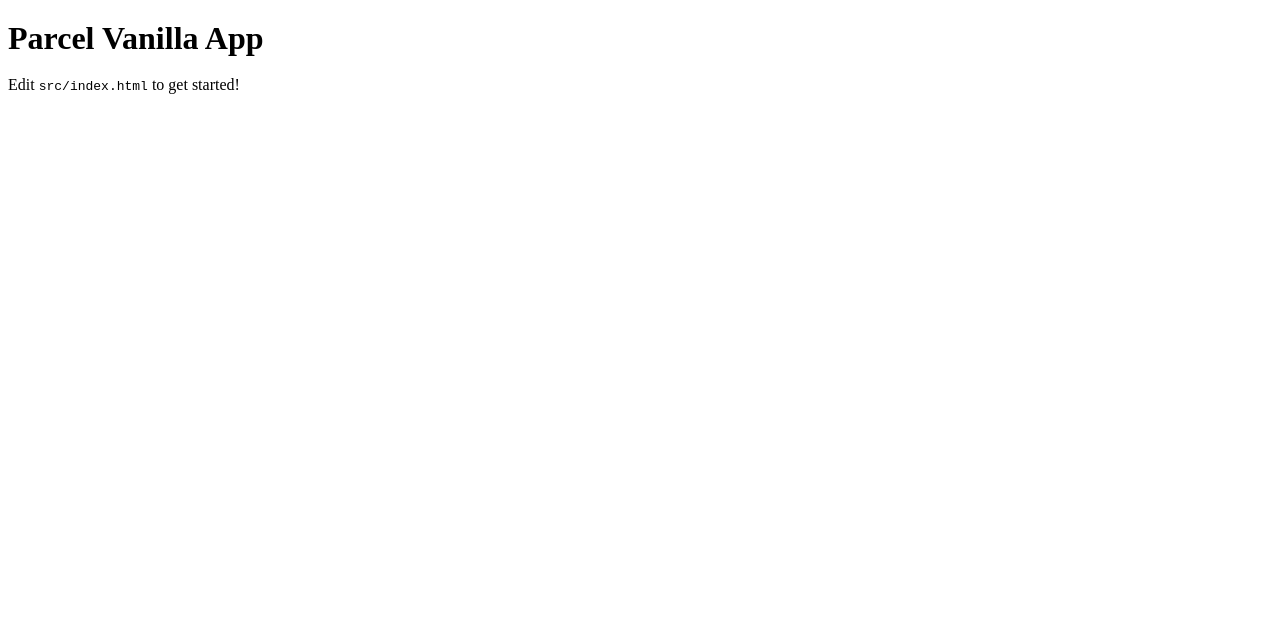
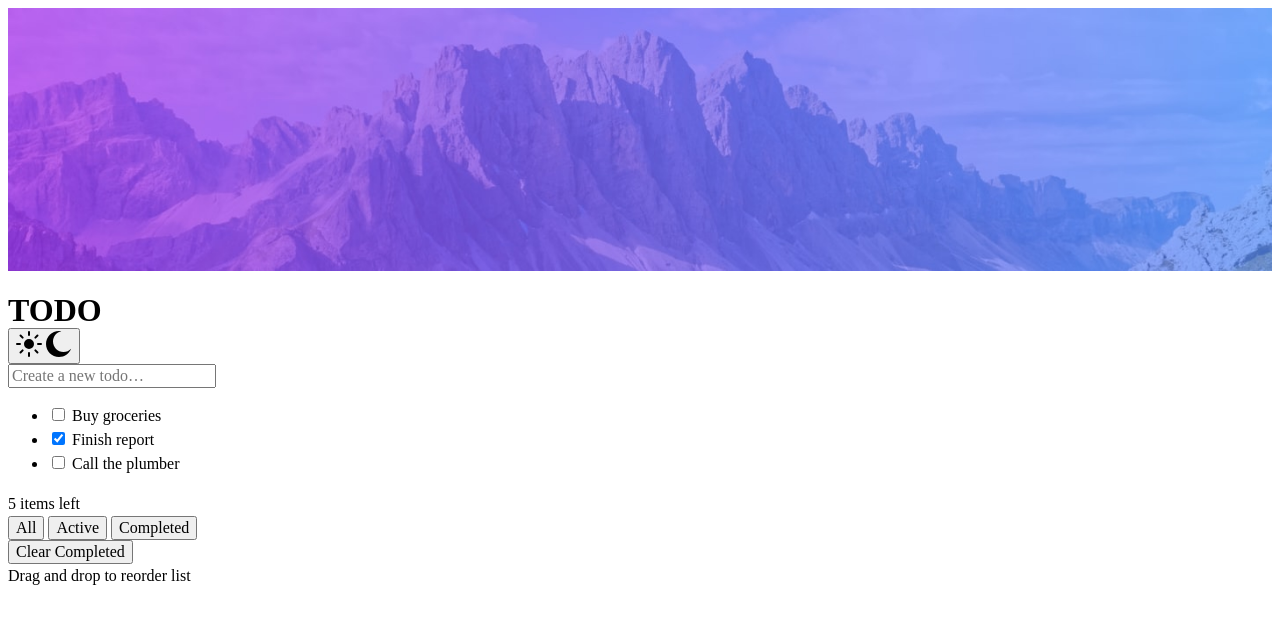
Before and after one commit to mattbegnoche/todo-app-parcel, a website built with Parcel: page src/index.html in a window 1280 px wide. Built offline with nearby package versions, Linux system fonts and the light colour scheme.

Commit message:
Working on HTML
Built the basic outline of the app. Still need to finish HTML.

```diff
--- a/src/css/index.css
+++ b/src/css/index.css
@@ -1,2 +1,3 @@
-@import "./reset.css";
-@import "./variables.css";
+@import './reset.css';
+@import './variables.css';
+@import './dark-mode.css';
--- a/src/index.html
+++ b/src/index.html
@@ -8,7 +8,102 @@
     <script type="module" src="./js/controller.js"></script>
   </head>
   <body>
-    <h1>Parcel Vanilla App</h1>
-    <p>Edit <code>src/index.html</code> to get started!</p>
+    <div class="background">
+      <div class="background__img">
+        <picture>
+          <!-- Dark mode, mobile -->
+          <source
+            srcset="./images/bg-mobile-dark.jpg"
+            media="(max-width: 23.4375rem) and (prefers-color-scheme: dark)"
+          />
+
+          <!-- Light mode, mobile -->
+          <source
+            srcset="./images/bg-mobile-light.jpg"
+            media="(max-width: 23.4375rem) and (prefers-color-scheme: light)"
+          />
+
+          <!-- Dark mode, desktop -->
+          <source
+            srcset="./images/bg-desktop-dark.jpg"
+            media="(min-width: 23.4376rem) and (prefers-color-scheme: dark)"
+          />
+
+          <!-- Light mode, desktop -->
+          <source
+            srcset="./images/bg-desktop-light.jpg"
+            media="(min-width: 23.4376rem) and (prefers-color-scheme: light)"
+          />
+
+          <!-- Fallback (in case prefers-color-scheme unsupported) -->
+          <img src="./images/bg-desktop-light.jpg" alt="Hero image" />
+        </picture>
+      </div>
+    </div>
+    <header class="header">
+      <h1 class="header__title">TODO</h1>
+      <button class="btn__theme">
+        <svg
+          class="btn__icon btn__icon--light"
+          xmlns="http://www.w3.org/2000/svg"
+          width="26"
+          height="26"
+        >
+          <path
+            fill="currentColor"
+            fill-rule="evenodd"
+            d="M13 21a1 1 0 011 1v3a1 1 0 11-2 0v-3a1 1 0 011-1zm-5.657-2.343a1 1 0 010 1.414l-2.121 2.121a1 1 0 01-1.414-1.414l2.12-2.121a1 1 0 011.415 0zm12.728 0l2.121 2.121a1 1 0 01-1.414 1.414l-2.121-2.12a1 1 0 011.414-1.415zM13 8a5 5 0 110 10 5 5 0 010-10zm12 4a1 1 0 110 2h-3a1 1 0 110-2h3zM4 12a1 1 0 110 2H1a1 1 0 110-2h3zm18.192-8.192a1 1 0 010 1.414l-2.12 2.121a1 1 0 01-1.415-1.414l2.121-2.121a1 1 0 011.414 0zm-16.97 0l2.121 2.12A1 1 0 015.93 7.344L3.808 5.222a1 1 0 011.414-1.414zM13 0a1 1 0 011 1v3a1 1 0 11-2 0V1a1 1 0 011-1z"
+          />
+        </svg>
+        <svg xmlns="http://www.w3.org/2000/svg" width="26" height="26">
+          <path
+            fill="currentColor"
+            fill-rule="evenodd"
+            d="M13 0c.81 0 1.603.074 2.373.216C10.593 1.199 7 5.43 7 10.5 7 16.299 11.701 21 17.5 21c2.996 0 5.7-1.255 7.613-3.268C23.22 22.572 18.51 26 13 26 5.82 26 0 20.18 0 13S5.82 0 13 0z"
+          />
+        </svg>
+      </button>
+    </header>
+    <main>
+      <section class="section section__add-tasks">
+        <form class="form" action="">
+          <div class="form__group">
+            <input
+              placeholder="Create a new todo…"
+              type="text"
+              class="form__input"
+            />
+          </div>
+        </form>
+      </section>
+      <section class="section section__tasks">
+        <ul class="tasks-list">
+          <li>
+            <input type="checkbox" id="task-1" name="task-1" />
+            <label for="task-1">Buy groceries</label>
+          </li>
+          <li>
+            <input type="checkbox" id="task-2" name="task-2" checked />
+            <label for="task-2">Finish report</label>
+          </li>
+          <li>
+            <input type="checkbox" id="task-3" name="task-3" />
+            <label for="task-3">Call the plumber</label>
+          </li>
+        </ul>
+        <div class="tasks-overview">
+          <span class="tasks-counter">5 items left</span>
+          <div class="task-filters">
+            <button class="btn btn__filter" data-filter="all">All</button>
+            <button class="btn btn__filter" data-filter="active">Active</button>
+            <button class="btn btn__filter" data-filter="completed">
+              Completed
+            </button>
+          </div>
+          <button class="btn btn__clear">Clear Completed</button>
+        </div>
+        <div class="tasks-help-text">Drag and drop to reorder list</div>
+      </section>
+    </main>
   </body>
 </html>
```
Also changed, not shown: src/css/dark-mode.css (added), 1 other file.
